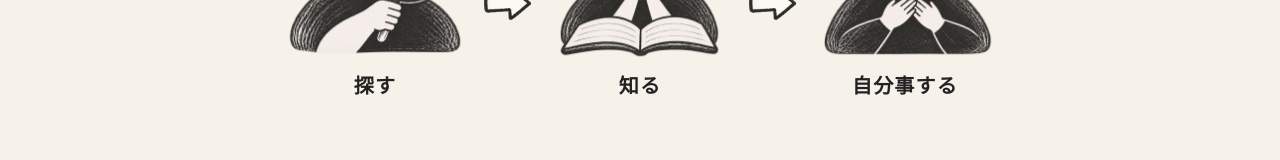
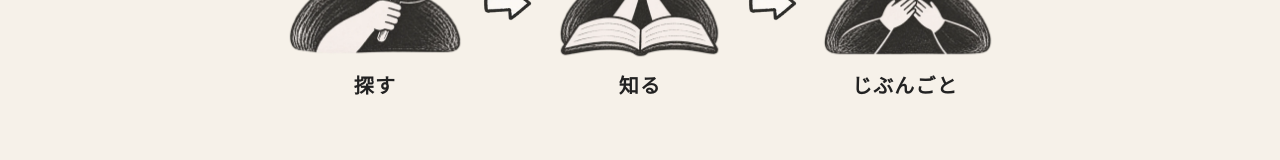
Before and after one commit to hiracoh/watashihertz, a Next.js app: page / in a window 1280 px wide. Shown: the part 1167-1327 px from the top of the page. Built offline with nearby package versions, Linux system fonts and the light colour scheme; a web font is replaced by a local one.

Commit message:
copy: change homepage third step label to じぶんごと

```diff
--- a/app/page.js
+++ b/app/page.js
@@ -178,7 +178,7 @@ const featured = Array.isArray(articles)
             {[
               { image: "/sagasu.webp", label: "探す" },
               { image: "/shiru.webp", label: "知る" },
-              { image: "/jibungoto.webp", label: "自分事する" },
+              { image: "/jibungoto.webp", label: "じぶんごと" },
             ].map((step, index) => (
               <div className="home-steps-part" key={step.label}>
                 {index > 0 && (
```
